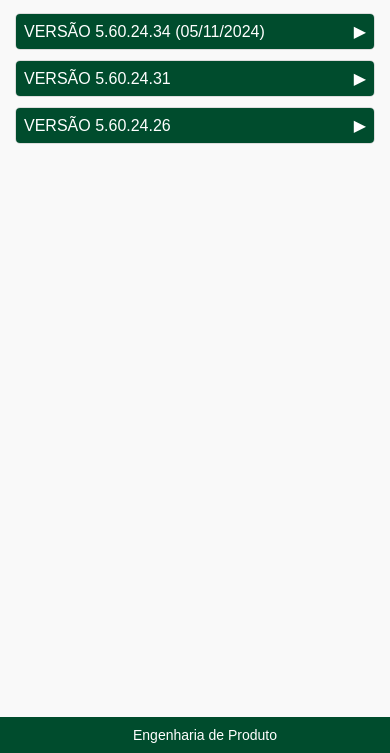
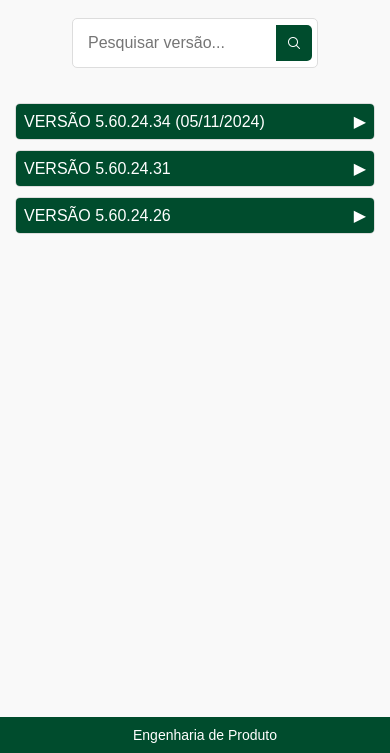
Before and after one commit to Zapotoczn/attPromob, a plain HTML site: page index.html in a window 390 px wide. Shown: the part 91-844 px from the top of the page. Drawn offline with Linux system fonts and the light colour scheme.

Commit message:
Pesquisa

```diff
--- a/index.html
+++ b/index.html
@@ -15,8 +15,16 @@
     <img src="logo-leo-sobmedida.png" alt="">
   </header>
 
+
+  <div class="search-container">
+    <input type="text" id="searchInput" placeholder="Pesquisar versão..."  onkeyup="handleEnterKey(event)" >
+    <button onclick="filterVersions()">
+      <img src="img/lupa.png" alt="Pesquisar" style="width: 16px; height: 16px;">
+    </button>
+  </div>
+
   <!-- Conteúdo principal com dropdowns -->
-  <div class="content">
+  <div class="content" id="versionList">
     <div class="dropdown" oncontextmenu="return false;">
       <button onclick="toggleDropdown(this)">
         VERSÃO 5.60.24.34 (05/11/2024)
@@ -86,7 +94,6 @@
       </div>
     </div>
 
-    <!-- Outro exemplo de dropdown -->
     <div class="dropdown">
       <button onclick="toggleDropdown(this)">
         VERSÃO 5.60.24.26
@@ -110,7 +117,7 @@
     Engenharia de Produto
   </footer>
 
-  <!-- JavaScript para o dropdown -->
+  <!-- JavaScript para o dropdown e a barra de pesquisa -->
   <script>
     function toggleDropdown(button) {
       const dropdown = button.parentElement;
@@ -120,6 +127,29 @@
     document.addEventListener("contextmenu", function (event) {
       event.preventDefault();
     });
+
+    function filterVersions() {
+      const input = document.getElementById('searchInput');
+      const filter = input.value.toUpperCase();
+      const versionList = document.getElementById('versionList');
+      const dropdowns = versionList.getElementsByClassName('dropdown');
+
+      for (let i = 0; i < dropdowns.length; i++) {
+        const button = dropdowns[i].getElementsByTagName("button")[0];
+        if (button.innerText.toUpperCase().indexOf(filter) > -1) {
+          dropdowns[i].style.display = "";
+        } else {
+          dropdowns[i].style.display = "none";
+        }
+      }
+    }
+
+    function handleEnterKey(event) {
+    if (event.key === "Enter") {
+      filterVersions();
+    }
+  }
+
   </script>
 
 </body>
--- a/styles.css
+++ b/styles.css
@@ -67,6 +67,7 @@ body {
     font-size: 15px;
   }
 
+
   /* Estilos para os dropdowns */
   .dropdown {
     background-color: white;
@@ -124,11 +125,64 @@ body {
     max-height: 60px;
   }
 
+
+  /* Estilo para o container da barra de pesquisa */
+.search-container {
+  display: flex;
+  align-items: center;
+  justify-content: center;
+  margin: 20px 0;
+  padding: 5px;
+  background-color: white;
+  border: 1px solid #ddd;
+  border-radius: 5px;
+  max-width: 400px;
+  margin-left: auto;
+  margin-right: auto;
+}
+
+/* Estilo do campo de entrada de pesquisa */
+.search-container input[type="text"] {
+  width: 100%;
+  padding: 10px;
+  font-size: 16px;
+  border: none;
+  outline: none;
+  border-radius: 5px 0 0 5px;
+  color: #333;
+}
+
+/* Estilo do botão com a lupa */
+.search-container button {
+  background-color: #004c2d;
+  border: none;
+  padding: 10px;
+  cursor: pointer;
+  border-radius: 0 5px 5px 0;
+  display: flex;
+  align-items: center;
+  justify-content: center;
+}
+
+/* Estilo da lupa */
+.search-container button img {
+  width: 16px;
+  height: 16px;
+  filter: invert(1); /* Deixa a imagem da lupa branca */
+}
+
+/* Efeito de foco para o campo de entrada */
+.search-container input[type="text"]:focus {
+  background-color: #f0f0f0;
+}
+
   /* Estilos responsivos para mobile */
   @media (max-width: 600px) {
     header {
       font-size: 20px;
       padding: 15px;
+      border-bottom-left-radius: 120%;
+      border-bottom-right-radius: 120%;
     }
 
     .content {
@@ -144,4 +198,18 @@ body {
       font-size: 14px;
       padding: 10px;
     }
+
+    .search-container {
+      display: flex;
+      align-items: center;
+      justify-content: center;
+      margin: 20px 0;
+      padding: 5px;
+      background-color: white;
+      border: 1px solid #ddd;
+      border-radius: 5px;
+      width: 60%;
+      margin-left: auto;
+      margin-right: auto;
+    }
   }
```
Also changed, not shown: img/lupa.png (added).
